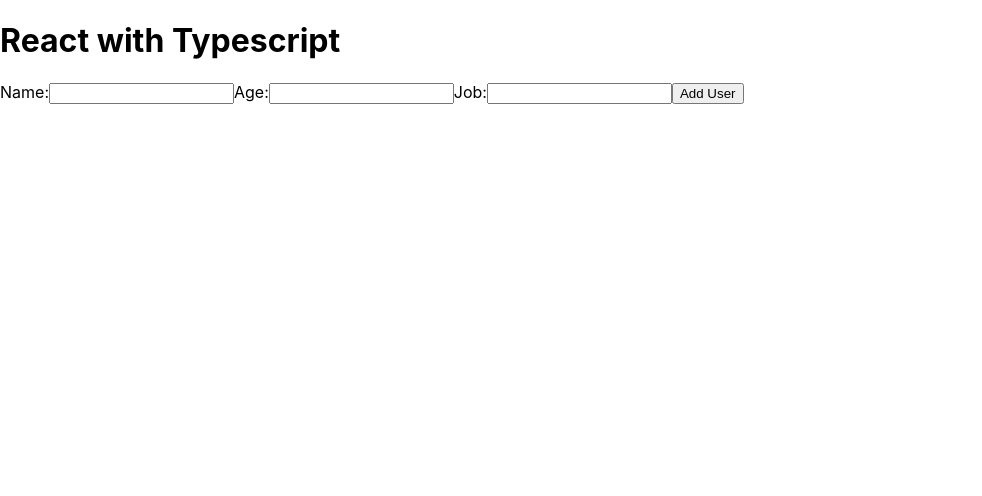
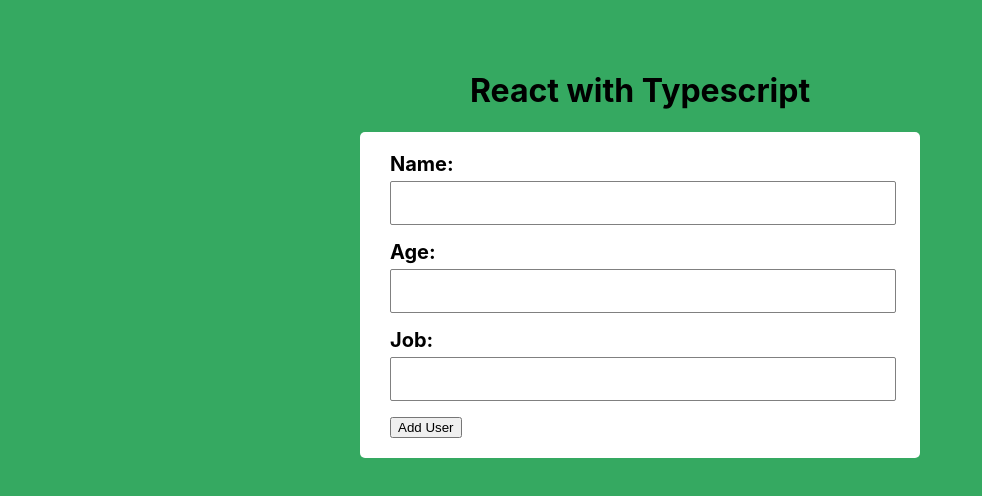
Before and after one commit to rhtran/react-ts-examples, a React (Create React App) app: page / in a window 1280 px wide. Shown: the top 496 px of the page, without its empty margins (0-982 px from the left). Built offline with nearby package versions, Linux system fonts and the light colour scheme.

Commit message:
add styles to form

```diff
--- a/src/App.css
+++ b/src/App.css
@@ -1,38 +1,38 @@
-.App {
+body {
+  background-color: #35A961;
+}
+
+.container {
+  max-width: 1200px;
+  margin: 0 auto;
+  padding-top: 50px;
+}
+
+.container h1 {
   text-align: center;
 }
 
-.App-logo {
-  height: 40vmin;
-  pointer-events: none;
+.card {
+  background-color: white;
+  padding: 20px 30px;
+  border-radius: 5px;
+  width: 500px;
+  margin: 0 auto;
+  margin-bottom: 30px;
 }
 
-@media (prefers-reduced-motion: no-preference) {
-  .App-logo {
-    animation: App-logo-spin infinite 20s linear;
-  }
+.card label {
+  display: inline-block;
+  font-size: 20px;
+  font-weight: bold;
+  margin-bottom: 5px;
 }
 
-.App-header {
-  background-color: #282c34;
-  min-height: 100vh;
-  display: flex;
-  flex-direction: column;
-  align-items: center;
-  justify-content: center;
-  font-size: calc(10px + 2vmin);
-  color: white;
+.card input {
+  width: 100%;
+  border-radius: 2px;
+  border: 1px solid grey;
+  margin-bottom: 15px;
+  height: 40px;
+  font-size: 24px;
 }
-
-.App-link {
-  color: #61dafb;
-}
-
-@keyframes App-logo-spin {
-  from {
-    transform: rotate(0deg);
-  }
-  to {
-    transform: rotate(360deg);
-  }
-}
--- a/src/App.tsx
+++ b/src/App.tsx
@@ -66,7 +66,7 @@ const App: React.FC = () => {
   return (
     <div className="container">
       <h1>React with Typescript</h1>
-      <form onSubmit={submitForm}>
+      <form onSubmit={submitForm} className={"card"}>
         <label htmlFor="username">Name:</label>
         <input required
                id="username" type="text" name="name"
```
